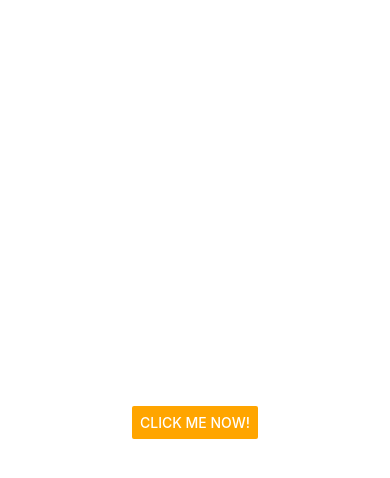
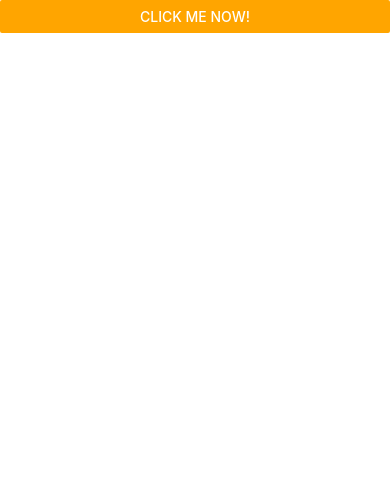
Before and after one commit to dangtrannam/DoneWithIt, a React Native app: screen / in a window 390 px wide. Shown: the top 478 px of the page. Built offline with nearby package versions, Linux system fonts and the light colour scheme.

Commit message:
StatusBar

```diff
--- a/App.tsx
+++ b/App.tsx
@@ -1,4 +1,3 @@
-import { StatusBar } from "expo-status-bar";
 import {
   StyleSheet,
   Text,
@@ -10,6 +9,8 @@ import {
   TouchableHighlight,
   Button,
   Alert,
+  Platform,
+  StatusBar,
 } from "react-native";
 
 export default function App() {
@@ -29,7 +30,6 @@ const styles = StyleSheet.create({
   container: {
     flex: 1,
     backgroundColor: "#fff",
-    justifyContent: "center",
-    alignItems: "center",
+    paddingTop: Platform.OS === "android" ? StatusBar.currentHeight : 0,
   },
 });
```
